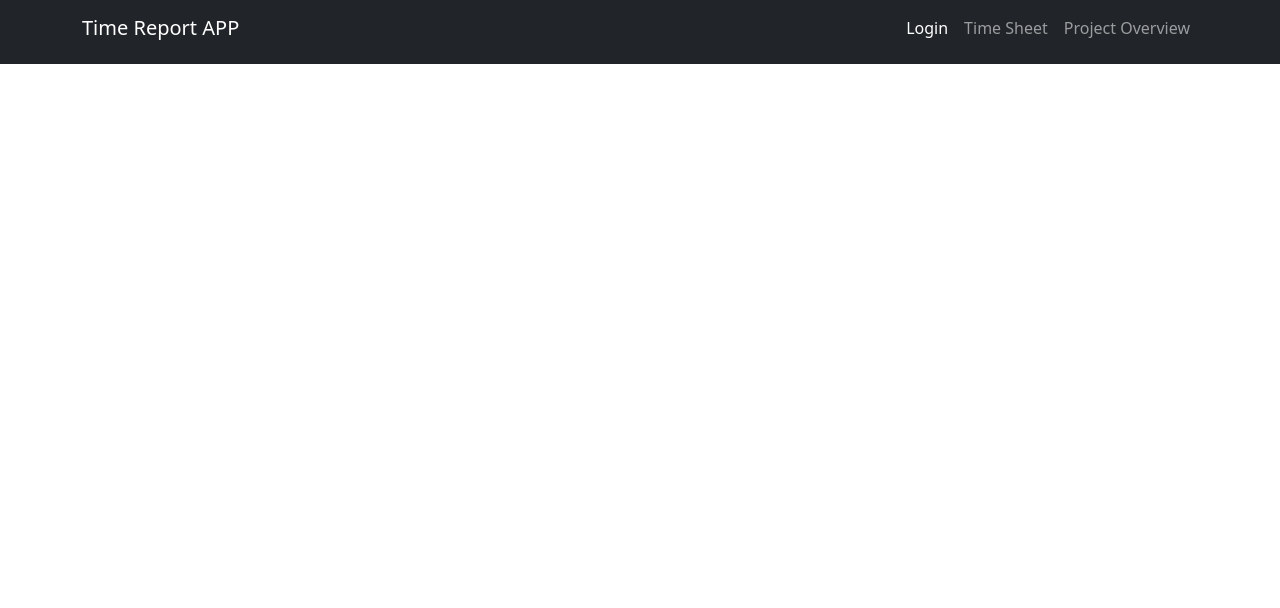
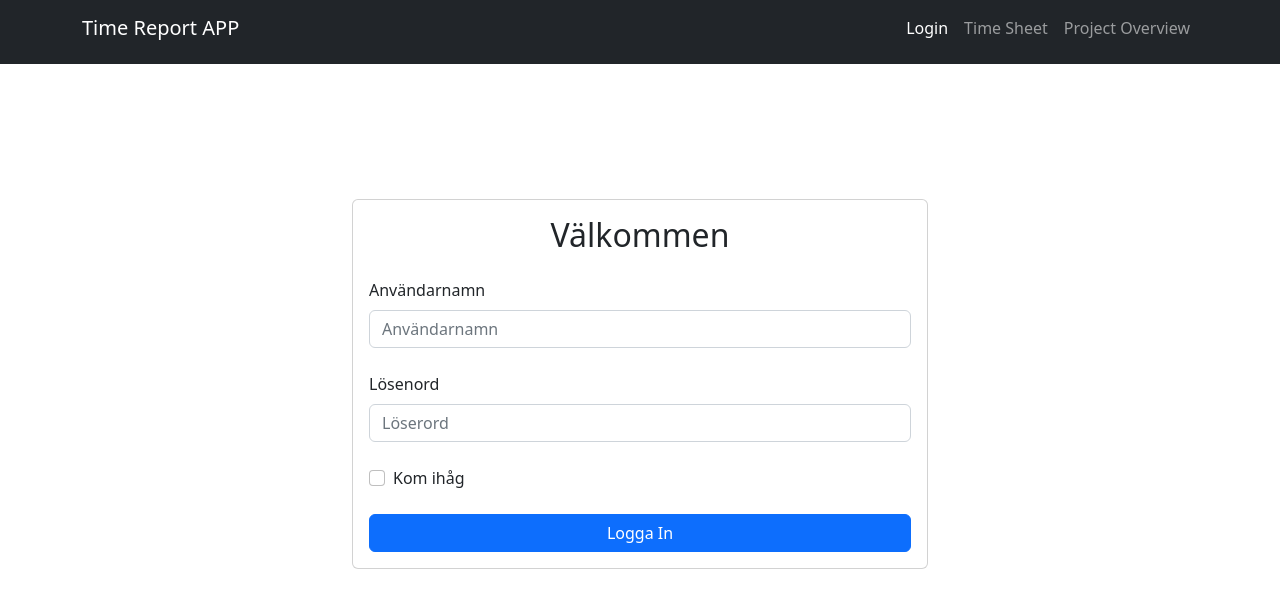
Before and after one commit to SimonFranden/owlreport, a React (Create React App) app: page /#/login in a window 1280 px wide. Shown: the top 608 px of the page. Built offline with nearby package versions, Linux system fonts and the light colour scheme.

Commit message:
Added log in route in navbar

```diff
--- a/src/App.js
+++ b/src/App.js
@@ -3,18 +3,29 @@ import { TimeSheetUIComponent } from './components/TimeSheetUI.js';
 import { React } from "react";
 import { NavbarComponent } from "./components/Navbar.js";
 import {BrowserRouter as Router, HashRouter, Route, Routes} from "react-router-dom";
+import Login from './Login';
+
 import 'bootstrap/dist/css/bootstrap.min.css';
 import 'bootstrap/dist/css/bootstrap.css';
 
+
 export default function App() {
-  return (
-    <div>
+
+
+  return(
     <HashRouter>
     <NavbarComponent/>
+
     <Routes>
     <Route path="/timesheet" element={<TimeSheetUIComponent/>} />
+    <Route path="/login" element={<Login/>} />
     </Routes>
     </HashRouter>
-      </div>
   )
+
+
+
+
+
+
 };
--- a/src/Login.js
+++ b/src/Login.js
@@ -1,7 +1,11 @@
 import React, { useState } from 'react';
 import 'bootstrap/dist/css/bootstrap.min.css';
+import { Navigate, useNavigate } from 'react-router-dom';
 
+var loggedIn = false;
 function Login() {
+
+
   const [username, setUsername] = useState("");
   const [password, setPassword] = useState("");
   const [error, setError] = useState("");
@@ -24,6 +28,8 @@ function Login() {
       });
       if (response.ok) {
         alert("Inloggning Godkänd");
+        Navigate('/timesheet', {replace: true})
+
       } else {
         response.json()
         .then(json => setError(json.message))
--- a/src/index.js
+++ b/src/index.js
@@ -3,6 +3,8 @@ import ReactDOM from 'react-dom/client';
 import App from './App';
 import 'bootstrap/dist/css/bootstrap.min.css';
 import 'bootstrap/dist/css/bootstrap.css';
+
+window.loggedIn = false;
 
 const root = ReactDOM.createRoot(document.getElementById('root'));
 root.render(
```
Lines whose indentation alone changed are shown as unchanged.
